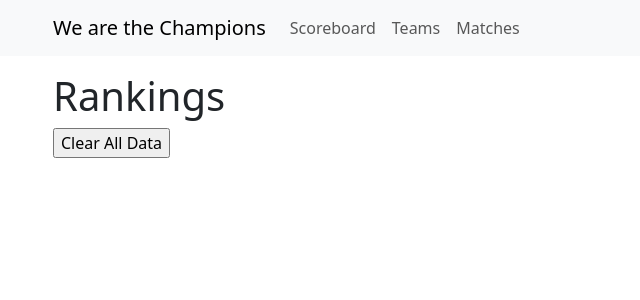
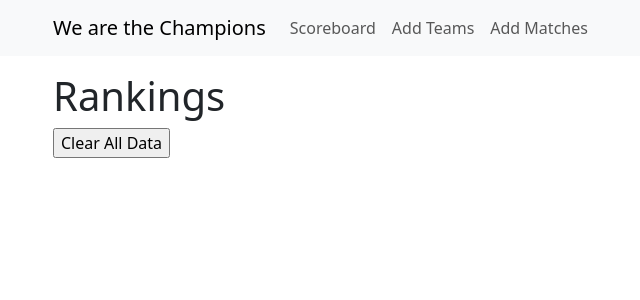
Before and after one commit to neosunhan/football-scoreboard, a Flask app: page / in a window 1280 px wide. Shown: the top 300 px of the page, without its empty margins (29-669 px from the left). Run offline with Flask 3, Linux system fonts and the light colour scheme.

Commit message:
Change teams and matches url

```diff
--- a/app/models.py
+++ b/app/models.py
@@ -94,6 +94,9 @@ def add_team(team):
 def add_match(match):
     MATCHES.append(match)
 
+def get_team(team_name):
+    return TEAMS[team_name]
+
 def get_groups():
     group_numbers = set(team.group for team in TEAMS.values())
     groups = {group: [] for group in sorted(group_numbers)}
--- a/app/parser.py
+++ b/app/parser.py
@@ -1,6 +1,6 @@
 import datetime
 
-from app.models import Team, Match, TEAMS
+from app.models import Team, Match, get_team
 
 REG_DATE_FORMAT = r"%d/%m"
 
@@ -22,7 +22,7 @@ def parse_matches(matches_str):
         if len(match_str.strip()) == 0:
             continue
         home, away, home_goals, away_goals = match_str.split()
-        home, away = TEAMS[home], TEAMS[away]
+        home, away = get_team(home), get_team(away)
         home_goals, away_goals = int(home_goals), int(away_goals)
         matches.append(Match(home=home, away=away, home_goals=home_goals, away_goals=away_goals))
     return matches
--- a/app/routes.py
+++ b/app/routes.py
@@ -16,8 +16,8 @@ def clear():
     app.logger.info("Cleared all teams and matches")
     return redirect(url_for('index'))
 
-@app.route('/teams', methods=['GET', 'POST'])
-def teams():
+@app.route('/add_teams', methods=['GET', 'POST'])
+def add_teams():
     teams_form = TeamsForm()
     if teams_form.validate_on_submit():
         # flash(f"teams: {teams_form.teams.data}")
@@ -26,10 +26,10 @@ def teams():
             add_team(team)
             app.logger.info(f"Added team {team}")
         return redirect(url_for('index'))
-    return render_template('teams.html', teams_form=teams_form)
+    return render_template('add_teams.html', teams_form=teams_form)
 
-@app.route('/matches', methods=['GET', 'POST'])
-def matches():
+@app.route('/add_matches', methods=['GET', 'POST'])
+def add_matches():
     matches_form = MatchesForm()
     if matches_form.validate_on_submit():
         # flash(f"matches: {matches_form.matches.data}")
@@ -38,4 +38,4 @@ def matches():
             add_match(match)
             app.logger.info(f"Added match {match}")
         return redirect(url_for('index'))
-    return render_template('matches.html', matches_form=matches_form)
+    return render_template('add_matches.html', matches_form=matches_form)
--- a/app/templates/base.html
+++ b/app/templates/base.html
@@ -23,10 +23,10 @@
                         <a class="nav-link" aria-current="page" href="{{ url_for('index') }}">Scoreboard</a>
                     </li>
                     <li class="nav-item">
-                        <a class="nav-link" aria-current="page" href="{{ url_for('teams') }}">Teams</a>
+                        <a class="nav-link" aria-current="page" href="{{ url_for('add_teams') }}">Add Teams</a>
                     </li>
                     <li class="nav-item">
-                        <a class="nav-link" aria-current="page" href="{{ url_for('matches') }}">Matches</a>
+                        <a class="nav-link" aria-current="page" href="{{ url_for('add_matches') }}">Add Matches</a>
                     </li>
                     </ul>
                 </div>
```
Also changed, not shown: app/templates/add_matches.html (renamed from app/templates/matches.html), app/templates/add_teams.html (renamed from app/templates/teams.html), 1 other file.
